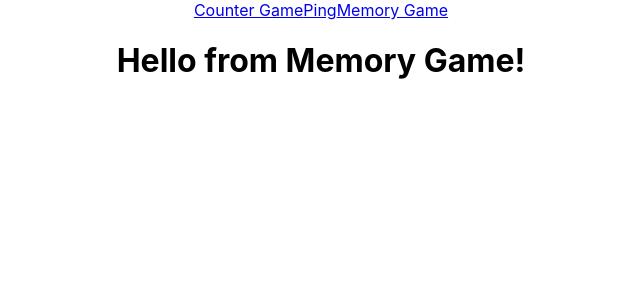
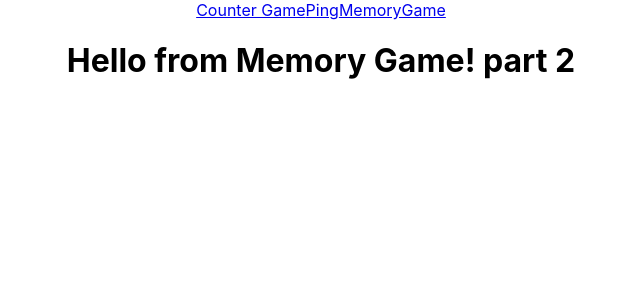
Before and after one commit to DigitalCraftsStudents/dev-arcade, a React (Create React App) app in the folder client/: page /memory in a window 1280 px wide. Shown: the top 300 px of the page, without its empty margins (319-959 px from the left). Built offline with nearby package versions, Linux system fonts and the light colour scheme.

Commit message:
second commit

```diff
--- a/client/src/App.js
+++ b/client/src/App.js
@@ -21,7 +21,7 @@ function App() {
       <nav>
         <Link to="/counter">Counter Game</Link>
         <Link to="/ping">Ping</Link>
-        <Link to="/memory">Memory Game</Link>
+        <Link to="/memory">MemoryGame</Link>
       </nav>
       <Switch>
         <Route path="/counter">
--- a/client/src/games/memory/MemoryGame.jsx
+++ b/client/src/games/memory/MemoryGame.jsx
@@ -3,7 +3,7 @@ import { Provider } from "react-redux";
 
 const MemoryGame = (props) => (
   <div>
-    <h1>Hello from Memory Game!</h1>
+    <h1>Hello from Memory Game! part 2</h1>
   </div>
 );
 
```
